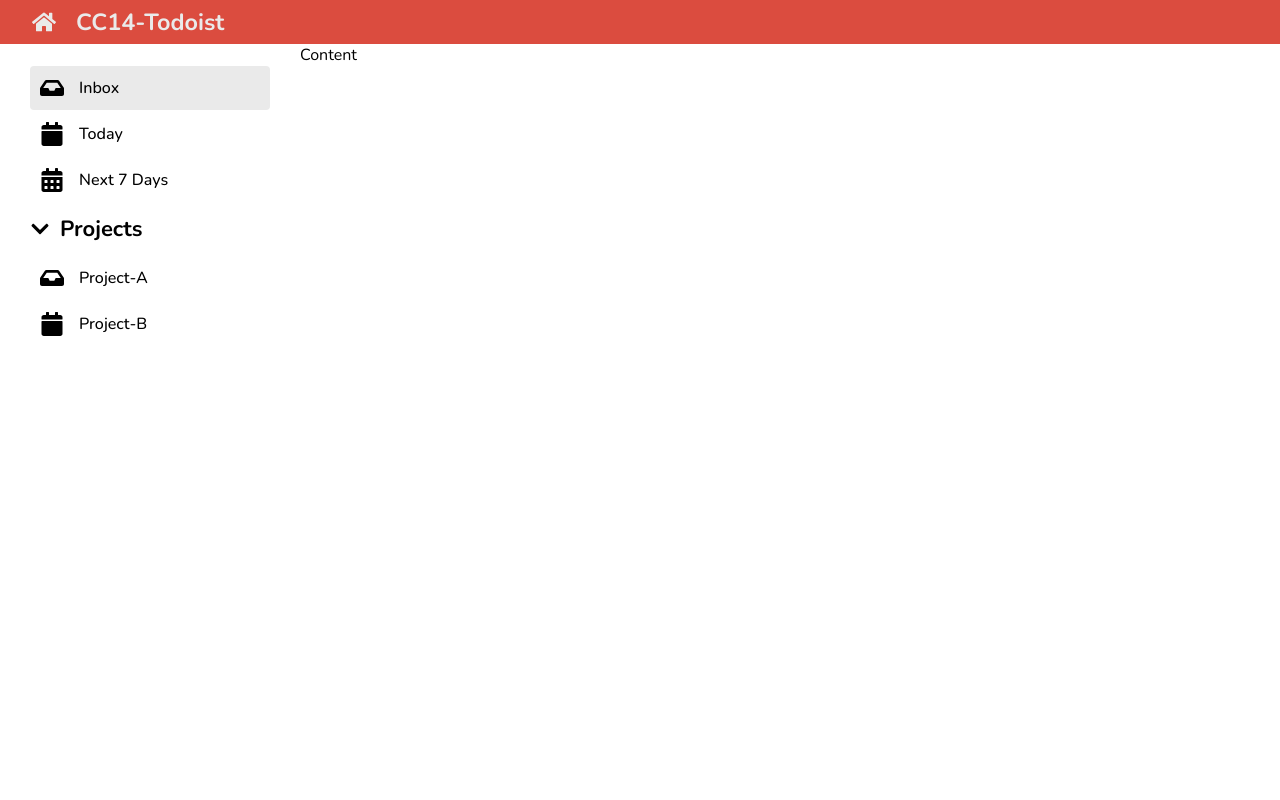
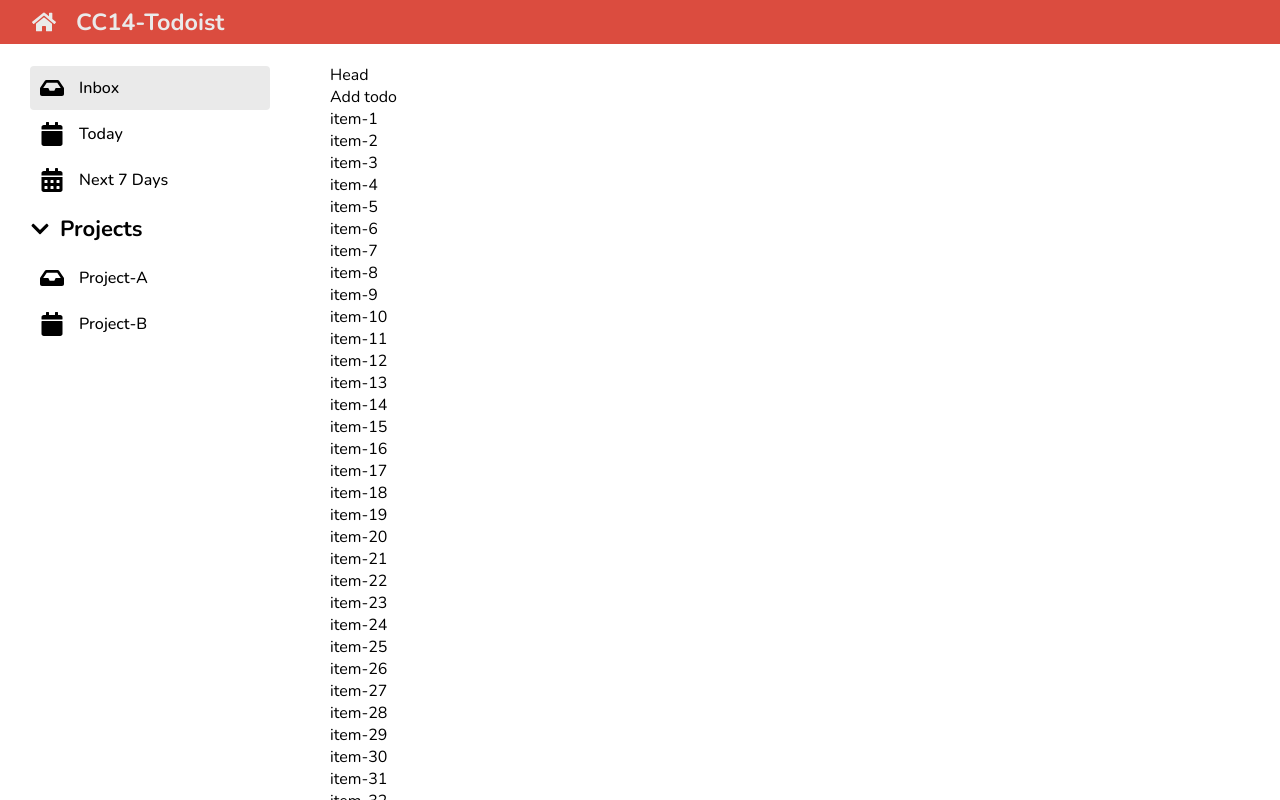
Before and after one commit to zinzindev/CC14-React-Todolist, a React (Create React App) app: page / in a window 1280 px wide. Built offline with nearby package versions, Linux system fonts and the light colour scheme.

Commit message:
refrefactor TodoContent

```diff
--- a/src/App.js
+++ /dev/null
@@ -1,16 +0,0 @@
-import './App.scss';
-import { Header } from './components/Headers.js';
-import { Sidebar } from './components/Sidebar.js';
-
-function App() {
-	return (
-		<div className='container'>
-			<Header />
-			<Sidebar />
-			{/* Content */}
-			<main className='content'>Content</main>
-		</div>
-	);
-}
-
-export default App;
--- /dev/null
+++ b/src/App.jsx
@@ -0,0 +1,16 @@
+import './App.scss';
+import { Header } from './components/Header.jsx';
+import { Sidebar } from './components/Sidebar.jsx';
+import { TodoContent } from './components/Todo/TodoContent.jsx';
+
+function App() {
+	return (
+		<div className='container'>
+			<Header />
+			<Sidebar />
+			<TodoContent />
+		</div>
+	);
+}
+
+export default App;
--- a/src/App.scss
+++ b/src/App.scss
@@ -94,4 +94,6 @@
 .content {
 	grid-row: 2/3;
 	grid-column: 2/3;
+	overflow-y: scroll;
+	padding: 20px 30px;
 }
--- /dev/null
+++ b/src/components/Todo/TodoContent.jsx
@@ -0,0 +1,16 @@
+export function TodoContent() {
+	const mockTodo = Array.from({ length: 50 }, (el, idx) => idx + 1);
+	console.log(mockTodo);
+
+	return (
+		<main className='content'>
+			<div>Head</div>
+			<div>Add todo</div>
+			<ul>
+				{mockTodo.map((el) => (
+					<li key={el}>{`item-${el}`}</li>
+				))}
+			</ul>
+		</main>
+	);
+}
```
Also changed, not shown: src/components/Header.jsx (renamed from src/components/Headers.js), src/components/Sidebar.jsx (renamed from src/components/Sidebar.js).
